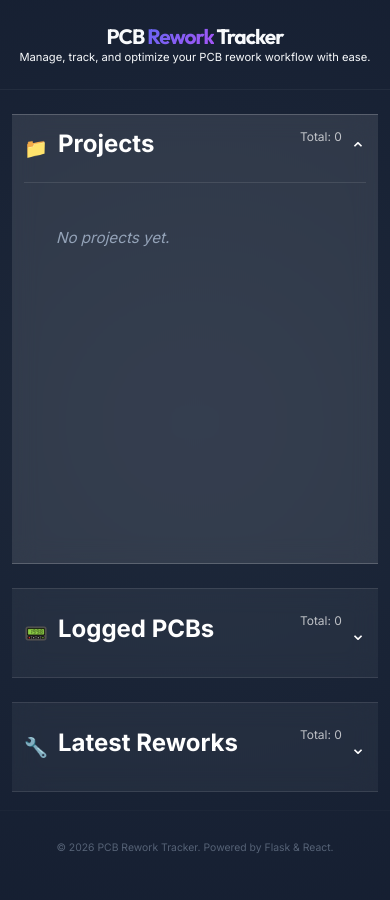
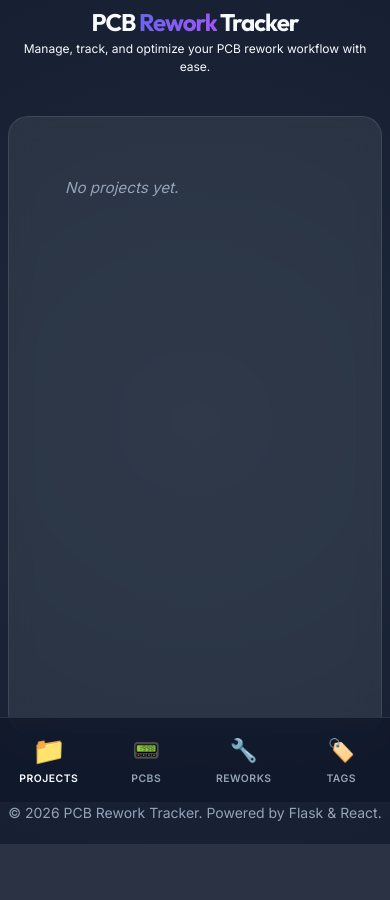
Before and after one commit to emunozgutier/PCBReworkTracker, a Flask app: page / in a window 390 px wide. After the commit the page ends 844 px from the top, so only its background shows below. Run offline with Flask 3, Linux system fonts and the light colour scheme; data comes from the database, SQL or seed files in the repository; data that the repository does not hold is empty.

Commit message:
Add mobile TabBar and mobile layout tweaks
Introduce a bottom mobile TabBar and adjust mobile responsive layout for better UX. Added pages/subcomponents/TabBar.jsx and included it in pages/main_page.html; also passed hideHeaderMobile=true to CardList instances to hide legacy headers on small screens. Updated static/css/style.css to remove large min-heights, resize hero/dashboard/footer areas, hide non-active dashboard columns on mobile, refine card padding/appearance, and add styles for the new mobile tab bar. These changes reduce vertical overflow on small devices and provide a compact navigation for switching cards.

```diff
--- a/pages/main_page.html
+++ b/pages/main_page.html
@@ -15,6 +15,7 @@
     <script type="text/babel" src="/pages/subcomponents/CardList.jsx"></script>
     <script type="text/babel" src="/pages/subcomponents/TitleBar.jsx"></script>
     <script type="text/babel" src="/pages/subcomponents/Footer.jsx"></script>
+    <script type="text/babel" src="/pages/subcomponents/TabBar.jsx"></script>
     <link rel="preconnect" href="https://fonts.googleapis.com">
     <link rel="preconnect" href="https://fonts.gstatic.com" crossorigin>
     <link href="https://fonts.googleapis.com/css2?family=Inter:wght@300;400;600;700&family=Outfit:wght@400;700&display=swap" rel="stylesheet">
@@ -89,6 +90,7 @@
                             emptyMessage="No projects yet."
                             isActive={activeCard === 'projects'}
                             onHeaderClick={() => setActiveCard('projects')}
+                            hideHeaderMobile={true}
                         >
                             {(project) => (
                                 <li className="list-item-with-action">
@@ -116,6 +118,7 @@
                             delay="100"
                             isActive={activeCard === 'pcbs'}
                             onHeaderClick={() => setActiveCard('pcbs')}
+                            hideHeaderMobile={true}
                         >
                             {(pcb) => (
                                 <li>
@@ -135,6 +138,7 @@
                             delay="200"
                             isActive={activeCard === 'reworks'}
                             onHeaderClick={() => setActiveCard('reworks')}
+                            hideHeaderMobile={true}
                         >
                             {(rework) => (
                                 <li>
@@ -154,12 +158,14 @@
                             delay="300"
                             isActive={activeCard === 'tags'}
                             onHeaderClick={() => setActiveCard('tags')}
+                            hideHeaderMobile={true}
                         >
                             {(tag) => (
                                 <li className="tag-item">{tag.name}</li>
                             )}
                         </CardList>
                     </div>
+                    <TabBar activeTab={activeCard} onTabChange={setActiveCard} />
                     <Footer />
                 </div>
             );
--- /dev/null
+++ b/pages/subcomponents/TabBar.jsx
@@ -0,0 +1,25 @@
+function TabBar({ activeTab, onTabChange }) {
+    const tabs = [
+        { id: 'projects', label: 'Projects', icon: '📁' },
+        { id: 'pcbs', label: 'PCBs', icon: '📟' },
+        { id: 'reworks', label: 'Reworks', icon: '🔧' },
+        { id: 'tags', label: 'Tags', icon: '🏷️' }
+    ];
+
+    return (
+        <nav className="mobile-tab-bar">
+            {tabs.map(tab => (
+                <button
+                    key={tab.id}
+                    className={`tab-item ${activeTab === tab.id ? 'active' : ''}`}
+                    onClick={() => onTabChange(tab.id)}
+                >
+                    <span className="tab-icon">{tab.icon}</span>
+                    <span className="tab-label">{tab.label}</span>
+                </button>
+            ))}
+        </nav>
+    );
+}
+
+window.TabBar = TabBar;
--- a/static/css/style.css
+++ b/static/css/style.css
@@ -188,7 +188,6 @@ h1 span {
 @media (max-width: 767.98px) {
     .container {
         height: 100vh;
-        min-height: 900px;
         overflow: hidden;
         display: flex;
         flex-direction: column;
@@ -210,19 +209,21 @@ h1 span {
     .dashboard-container > .hero {
         flex: 0 0 10% !important;
         height: 10% !important;
-        min-height: 90px !important;
+        min-height: 80px !important;
     }
 
     .dashboard-container > .dashboard {
-        flex: 0 0 80% !important;
-        height: 80% !important;
-        min-height: 720px !important;
+        flex: 0 0 75% !important; /* Leaving room for tab bar (10%) and footer (5%) */
+        height: 75% !important;
+        min-height: auto !important;
+        padding: 0.5rem !important;
+        gap: 0 !important;
     }
 
     .dashboard-container > .footer {
-        flex: 0 0 10% !important;
-        height: 10% !important;
-        min-height: 90px !important;
+        flex: 0 0 5% !important;
+        height: 5% !important;
+        min-height: 40px !important;
     }
 
     .dashboard {
@@ -233,99 +234,36 @@ h1 span {
     }
 
     .dashboard-col {
-        flex: 0 0 12.5% !important; /* 10% of total (10/0.8) */
-        height: 12.5% !important;
-        flex-shrink: 0;
-        transition: all 0.4s cubic-bezier(0.4, 0, 0.2, 1);
-        order: 2;
+        display: none; /* Hide all by default on mobile */
+        width: 100% !important;
+        height: 100% !important;
+        padding: 0 !important;
     }
 
     .dashboard-col.is-active {
-        flex: 0 0 62.5% !important; /* 50% of total (50/0.8) */
-        height: 62.5% !important;
-        order: 1;
+        display: block; /* Only show active card */
     }
 
     .glass-card {
         height: 100%;
-        padding: 0.5rem 0.75rem;
+        padding: 1.5rem;
         display: flex;
         flex-direction: column;
-        border-radius: 0; /* Square edges for perfect fit if desired, or keep rounded */
-        border-left: none;
-        border-right: none;
+        border-radius: 20px;
+        background: rgba(255, 255, 255, 0.08); /* Slightly more visible active card */
     }
 
-    .card-header-row {
-        flex-direction: row;
-        align-items: center;
-        justify-content: space-between;
-        padding: 0.25rem 0;
-        cursor: pointer;
-        flex-shrink: 0;
-        height: 100%; /* Fill space when inactive */
-        display: flex;
-    }
-
-    .is-active .card-header-row {
-        height: auto; /* Shrink to content when active */
-    }
-
-    .header-main {
-        gap: 10px;
-    }
-
-    .header-main .card-icon {
-        font-size: 1.2rem;
-        margin-bottom: 0;
-    }
-
-    .header-main h3 {
-        font-size: 1rem;
-        margin: 0;
-    }
-
-    .header-sub {
-        width: auto;
-        gap: 8px;
-    }
-
-    .header-sub p {
-        font-size: 0.75rem;
-    }
-
-    .mobile-chevron {
-        display: block;
-    }
-
-    .is-active .mobile-chevron {
-        transform: rotate(180deg);
+    .mobile-hide-header .card-header-row {
+        display: none !important; /* Hide legacy headers on mobile */
     }
 
     .card-content-wrapper {
         flex-grow: 1;
-        max-height: 0;
-        overflow: hidden;
-        transition: all 0.4s ease-out;
-    }
-
-    .is-active .card-content-wrapper {
-        max-height: none; /* Let flex-grow handle it */
         overflow-y: auto;
-        margin-top: 0.5rem;
-        padding-top: 0.5rem;
-        border-top: 1px solid rgba(255, 255, 255, 0.1);
         padding-right: 5px;
     }
 
-    .is-active .glass-card {
-        background: rgba(255, 255, 255, 0.1);
-        border-color: rgba(255, 255, 255, 0.2);
-    }
-
     .hero {
-        flex: 0 0 10%;
-        height: 10%;
         padding: 0 1rem !important;
         margin-bottom: 0 !important;
         display: flex;
@@ -333,32 +271,71 @@ h1 span {
         justify-content: center;
         flex-shrink: 0;
         text-align: center;
-        border-bottom: 1px solid rgba(255, 255, 255, 0.05);
     }
 
     .hero h1 {
-        font-size: 1.3rem !important;
-        margin-bottom: 0 !important;
+        font-size: 1.5rem !important;
+        margin-bottom: 0.2rem !important;
     }
 
     .hero .subtitle {
-        font-size: 0.7rem !important;
-        margin-bottom: 0 !important;
+        font-size: 0.75rem !important;
+        margin: 0 auto !important;
         opacity: 0.7;
     }
+}
 
-    .footer {
+/* Tab Bar Styles */
+.mobile-tab-bar {
+    display: none; /* Hidden on desktop */
+}
+
+@media (max-width: 767.98px) {
+    .mobile-tab-bar {
+        display: flex;
+        justify-content: space-around;
+        align-items: center;
+        background: rgba(15, 23, 42, 0.8);
+        backdrop-filter: blur(20px);
+        -webkit-backdrop-filter: blur(20px);
+        border-top: 1px solid rgba(255, 255, 255, 0.1);
         flex: 0 0 10%;
         height: 10%;
-        padding: 0 !important;
-        margin-top: 0 !important;
+        z-index: 1000;
+        padding-bottom: env(safe-area-inset-bottom);
+    }
+
+    .tab-item {
+        background: none;
+        border: none;
+        color: var(--text-muted);
         display: flex;
+        flex-direction: column;
         align-items: center;
-        justify-content: center;
-        flex-shrink: 0;
-        font-size: 0.65rem !important;
-        opacity: 0.5;
-        border-top: 1px solid rgba(255, 255, 255, 0.05);
+        gap: 4px;
+        padding: 0.5rem;
+        transition: all 0.3s ease;
+        flex: 1;
+    }
+
+    .tab-item.active {
+        color: white;
+    }
+
+    .tab-icon {
+        font-size: 1.4rem;
+        transition: transform 0.3s ease;
+    }
+
+    .tab-item.active .tab-icon {
+        transform: scale(1.2);
+    }
+
+    .tab-label {
+        font-size: 0.65rem;
+        font-weight: 600;
+        text-transform: uppercase;
+        letter-spacing: 0.5px;
     }
 }
 
```
